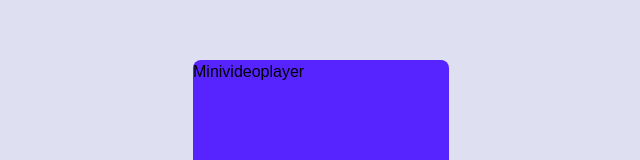
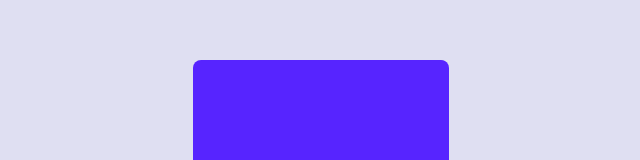
Before and after one commit to faisalalsalih/fuzzy-fortnight, a React (Vite) app: page / in a window 1280 px wide. Shown: the part 212-372 px from the top of the page, without its empty margins (319-959 px from the left). Built offline with nearby package versions, Linux system fonts and the light colour scheme; a web font is replaced by a local one.

Commit message:
Fresh start

```diff
--- a/src/components/Hero.jsx
+++ b/src/components/Hero.jsx
@@ -7,12 +7,19 @@ const Hero = () => {
     const [loadedvideo, setLoadedvideo] = useState(0);
 
     const totalVideos = 4;
-    const nextVdRef = useRef(null);
+    const nextvideoRef = useRef(null);
+
+    // Take the source of every videos
+    const getvideosource = (index) => `videos/hero-${index}.mp4`;
 
     const handleminiclicked = () => {
         setHasclicked(true);
 
         setcurrentIndex((prevIndex) => prevIndex + 1);
+    }
+
+    const handlevideoload = () => {
+        setLoadedvideo((prev) => prev + 1);
     }
 
   return (
@@ -21,8 +28,8 @@ const Hero = () => {
             <div>
                 <div className="bg-violet-300 mask-clip-path absolute-center z-50 size-64 cursor-pointer overflow-hidden rounded-lg">
 
-                    <div onClick={handleminiclicked}>
-                        Minivideoplayer
+                    <div onClick={handleminiclicked} className='origin-center scale-50 opacity-0 transition-all duration-500 ease-in hover:scale-100 hover:opacity-100'>
+                        <video ref={nextvideoRef} src={getvideosource(currentIndex + 1)} loop muted id='current-video' className='size-64 origin-center scale-150 object-cover object-center'/>
                     </div>
 
                 </div>
```
